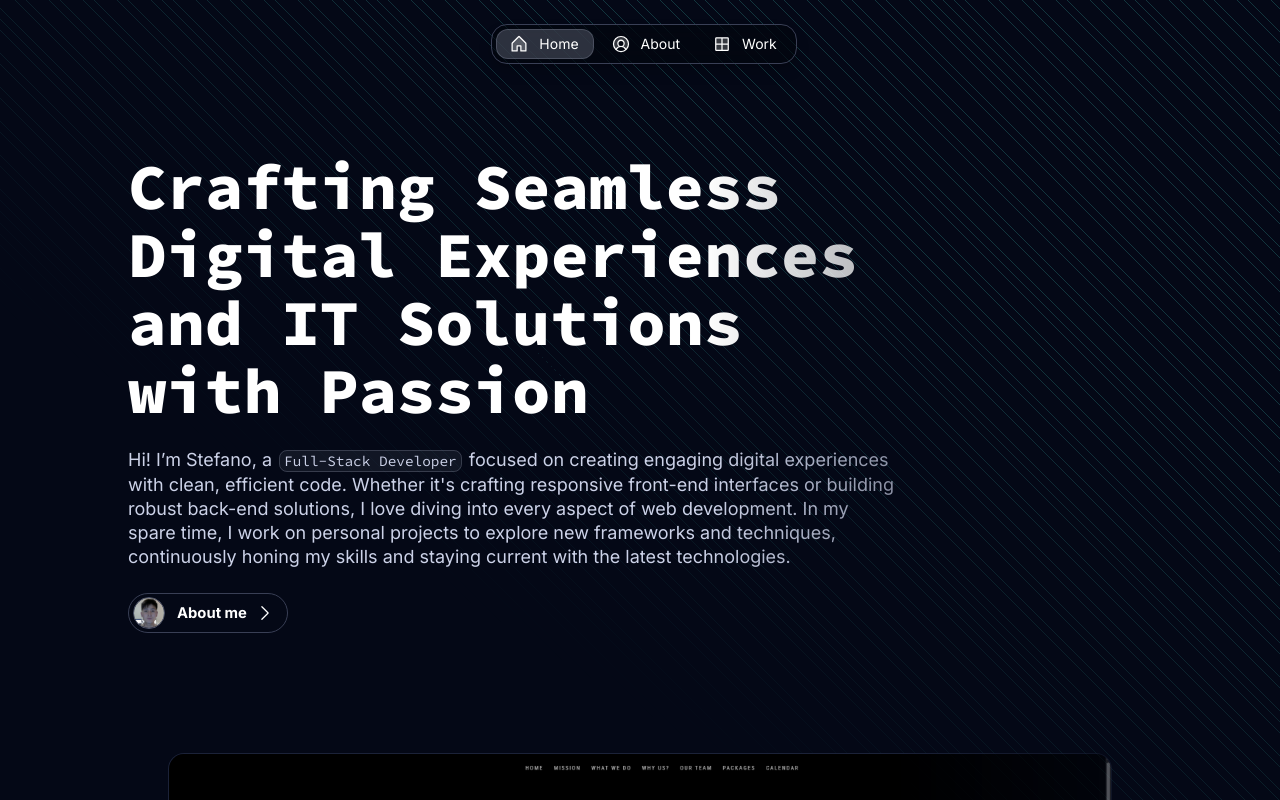
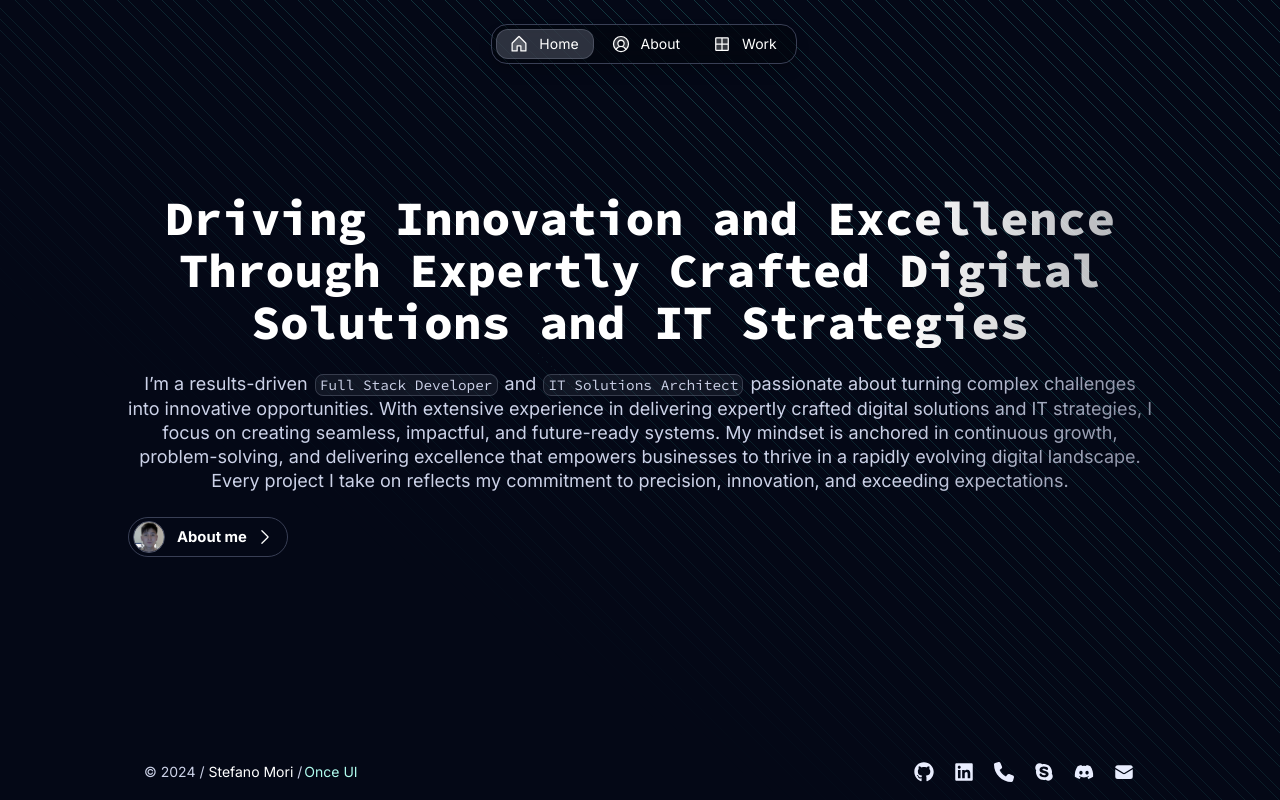
Before and after one commit to TrustworthyDev/Portfolio, a Next.js app: page /en in a window 1280 px wide. Shown: the top 800 px of the page. Built offline with nearby package versions, Linux system fonts and the light colour scheme.

Commit message:
Finish: Footer

```diff
--- a/src/app/[locale]/page.tsx
+++ b/src/app/[locale]/page.tsx
@@ -77,18 +77,19 @@ export default function Home(
 			<Flex
 				fillWidth
 				direction="column"
-				paddingY="l" gap="m">
+				paddingY="xl" gap="m">
 					<Flex
 						direction="column"
-						fillWidth maxWidth="s" gap="m">
+						align='center'
+						fillWidth maxWidth="m" gap="m">
 						<RevealFx translateY="4">
 							<Heading
 								wrap="balance"
-								variant="display-strong-l">
+								variant="display-strong-m">
 								{home.headline}
 							</Heading>
 						</RevealFx>
-						<RevealFx translateY="8" delay={0.2}>
+						<RevealFx translateY="8" delay={1}>
 							<Text
 								wrap="balance"
 								onBackground="neutral-weak"
@@ -96,7 +97,7 @@ export default function Home(
 								{home.subline}
 							</Text>
 						</RevealFx>
-						<RevealFx translateY="12" delay={0.4}>
+						<RevealFx translateY="12" delay={1.5} >
 							<Button
 								data-border="rounded"
 								href={`/${locale}/about`}
@@ -119,7 +120,7 @@ export default function Home(
 					</Flex>
 
 			</Flex>
-			<RevealFx translateY="16" delay={0.6}>
+			{/* <RevealFx translateY="16" delay={0.6}>
 				<Projects range={[1,1]} locale={locale}/>
 			</RevealFx>
 			{routes['/blog'] && (
@@ -130,7 +131,7 @@ export default function Home(
 			<Projects range={[2]} locale={locale}/>
 			{ newsletter.display &&
 				<Mailchimp newsletter={newsletter} />
-			}
+			} */}
 		</Flex>
 	);
 }
--- a/src/app/resources/content.js
+++ b/src/app/resources/content.js
@@ -22,24 +22,24 @@ const social = [
     // Links are automatically displayed.
     // Import new icons in /once-ui/icons.ts
     {
-        name: 'Github',
+        name: 'TrustworthyDev',
         icon: 'github',
         link: 'https://github.com/TrustworthyDev',
     },
     {
         name: 'LinkedIn',
         icon: 'linkedin',
-        link: 'https://www.linkedin.com/in/dustinmmoore/',
+        link: 'https://www.linkedin.com/in/',
     },
     {
-        name: '(561) 501 1550',
+        name: '+1 (561) 501 1550',
         icon: 'phone',
-        link: '(561) 501 1550',
+        link: 'tel:+15615011550',
     },
     {
-        name: 'Skype',
+        name: 'live:.cid.3877235d4216d91f',
         icon: 'skype',
-        link: '123465789',
+        link: 'skype:live:.cid.3877235d4216d91f?chat',
     },
     {
         name: 'Discord',
@@ -47,7 +47,7 @@ const social = [
         link: '123465789',
     },
     {
-        name: 'Email',
+        name: 'Stefano.Mori.Dev@gmail.com',
         icon: 'email',
         link: 'mailto:stefano.mori.dev@gmail.com',
     },
@@ -59,17 +59,17 @@ const home = {
     description: `Portfolio website showcasing my work as a ${person.role}`,
     headline: <span style={{ fontFamily: 'var(--font-family-code)' }}>
                 <LetterFx
-                    speed="slow"
+                    speed="medium"
                     trigger="instant"
                     charset={[
                         'X', '@', 'd', 'u', 's', 't', 'i', 'n', '$', 'a', 'H', 'z', 'o', '0',
                         'y', '#', '?', '*', '0', '1', '+', 'm', 'o', 'o', 'r', 'e'
                     ]}
                 >
-                    Crafting Seamless Digital Experiences and IT Solutions with Passion
+                    Driving Innovation and Excellence Through Expertly Crafted Digital Solutions and IT Strategies
                 </LetterFx>
             </span>,
-    subline: <>Hi! I’m Stefano, a <InlineCode>Full-Stack Developer</InlineCode> focused on creating engaging digital experiences with clean, efficient code. Whether it's crafting responsive front-end interfaces or building robust back-end solutions, I love diving into every aspect of web development. In my spare time, I work on personal projects to explore new frameworks and techniques, continuously honing my skills and staying current with the latest technologies.</>
+    subline: <>I’m a results-driven <InlineCode>Full Stack Developer</InlineCode> and <InlineCode>IT Solutions Architect</InlineCode> passionate about turning complex challenges into innovative opportunities. With extensive experience in delivering expertly crafted digital solutions and IT strategies, I focus on creating seamless, impactful, and future-ready systems. My mindset is anchored in continuous growth, problem-solving, and delivering excellence that empowers businesses to thrive in a rapidly evolving digital landscape. Every project I take on reflects my commitment to precision, innovation, and exceeding expectations.</>
 }
 
 const about = {
@@ -90,9 +90,8 @@ const about = {
     intro: {
         display: true,
         title: 'Introduction',
-        description: <>
-I’m a full-stack developer specializing in responsive, user-focused web experiences. Starting with Squarespace, I quickly advanced to frameworks like React, Bootstrap, and Next.js, along with Node.js for back-end development, allowing me to build seamless, high-quality digital solutions from end to end. I use tools like Git, GitHub, and Vercel to optimize workflows and ensure efficient deployment, consistently delivering projects on time. By embracing AI and modern technologies, I prioritize efficiency and industry standards, crafting intuitive, engaging web experiences that drive results.
-</>
+        description: [<>I’m a visionary Full Stack Developer and IT Solutions Expert committed to driving innovation and delivering excellence. With years of experience in creating tailored digital solutions, I specialize in bridging technology and strategy to empower businesses. My approach is grounded in precision, creativity, and a deep understanding of diverse needs, ensuring every solution is not only efficient but impactful. Whether designing user-focused applications or optimizing IT strategies, I am dedicated to transforming complex ideas into seamless, cutting-edge results.
+        </>]
     },
     work: {
         display: true, // set to false to hide this section
--- a/src/components/Footer.tsx
+++ b/src/components/Footer.tsx
@@ -8,6 +8,10 @@ export const Footer = () => {
 
     const t = useTranslations();
     const { person, social } = renderContent(t);
+
+    const copyToClipboard = (link: String) => {
+        console.log(link);
+    }
 
     return (
         <Flex
@@ -29,7 +33,6 @@ export const Footer = () => {
                         {person.name}
                     </Text>
                     <Text onBackground="neutral-weak">
-                        {/* Usage of this template requires attribution. Please don't remove the link to Once UI. */}
                         /<SmartLink style={{marginLeft: '-0.125rem'}} href="https://once-ui.com/templates/magic-portfolio">Once UI</SmartLink>
                     </Text>
                 </Text>
@@ -43,7 +46,8 @@ export const Footer = () => {
                                 icon={item.icon}
                                 tooltip={item.name}
                                 size="s"
-                                variant="ghost"/>
+                                variant="ghost"
+                            />
                         )
                     ))}
                 </Flex>
```
Also changed, not shown: 1 other file (tests, documents, lock files or other folders).
